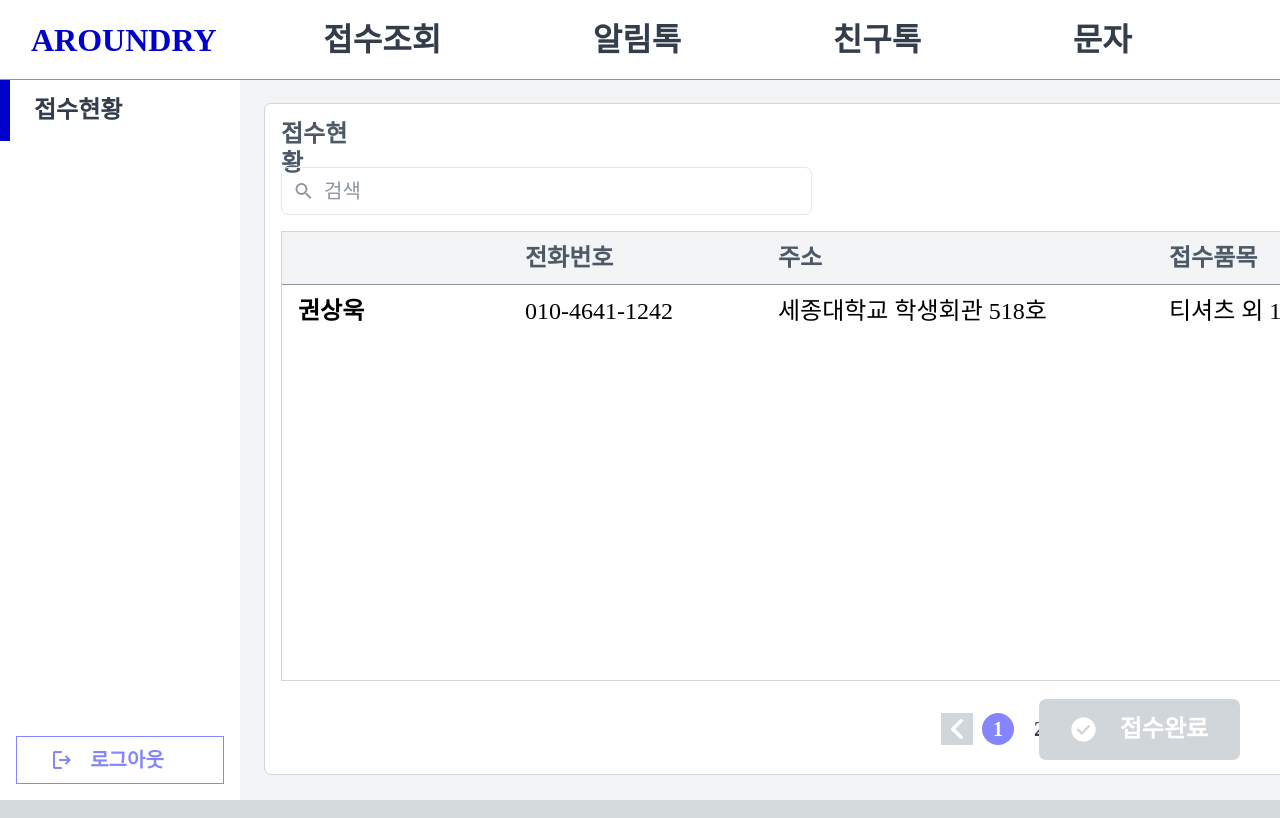
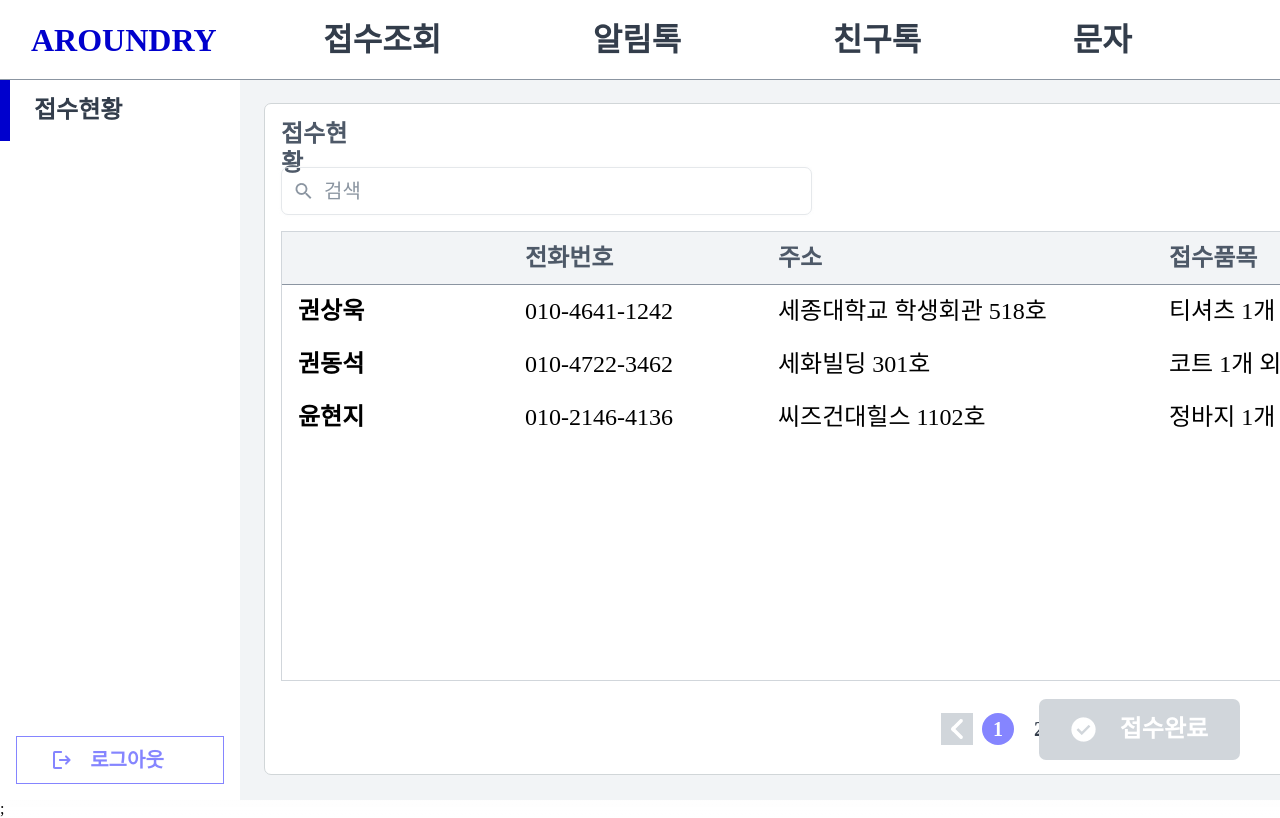
Before and after one commit to Aroundry/ACB-FE, a Next.js app: page / in a window 1280 px wide. Shown: the top 818 px of the page. Built offline with nearby package versions, Linux system fonts and the light colour scheme.

Commit message:
ACB-21 Recoil을 활용한 데이터 관리 및 선택한 정보 모달창 구현 완료

```diff
--- a/pages/_app.tsx
+++ b/pages/_app.tsx
@@ -1,6 +1,11 @@
 import '../styles/globals.css';
 import type { AppProps } from 'next/app';
+import { RecoilRoot } from 'recoil';
 
 export default function App({ Component, pageProps }: AppProps) {
-  return <Component {...pageProps} />;
+  return (
+    <RecoilRoot>
+      <Component {...pageProps} />;
+    </RecoilRoot>
+  );
 }
--- /dev/null
+++ b/src/atoms/reception.ts
@@ -0,0 +1,36 @@
+import { atom } from 'recoil';
+
+interface receptionDataTypes {
+  name: string;
+  number: string;
+  address: string;
+  receptionItem: string;
+  date: string;
+  request: string;
+  status: string;
+}
+
+const receptionDataAtom = atom<receptionDataTypes[]>({
+  key: 'receptionData',
+  default: [],
+});
+
+const receptionDetailDataAtom = atom<receptionDataTypes>({
+  key: 'receptionDetailData',
+  default: {
+    name: '',
+    number: '',
+    address: '',
+    receptionItem: '',
+    date: '',
+    request: '',
+    status: '',
+  },
+});
+
+const receptionCompleteAtom = atom<boolean>({
+  key: 'receptionComplete',
+  default: false,
+});
+
+export { receptionDataAtom, receptionDetailDataAtom, receptionCompleteAtom };
--- /dev/null
+++ b/src/components/Modal/ReceptionDetailModal.tsx
@@ -0,0 +1,133 @@
+import { receptionDetailDataAtom } from '@atoms/reception';
+import styled from '@emotion/styled';
+import { useRecoilValue, useSetRecoilState } from 'recoil';
+import Image from 'next/image';
+import Check from '@icons/Check.png';
+import { receptionCompleteAtom } from '@atoms/reception';
+
+export interface Props {
+  closeModal: () => void;
+}
+
+const ReceptionDetailModal = ({ closeModal }: Props) => {
+  const receptionDetailData = useRecoilValue(receptionDetailDataAtom);
+  const setReceptionComplete = useSetRecoilState(receptionCompleteAtom);
+
+  return (
+    <Wrapper>
+      <Title>상세정보</Title>
+      <PropsTitle>이름</PropsTitle>
+      <PropsBoldText>{receptionDetailData.name}</PropsBoldText>
+      <PropsTitle>전화번호</PropsTitle>
+      <PropsNomalText>{receptionDetailData.number}</PropsNomalText>
+      <PropsTitle>주소</PropsTitle>
+      <PropsNomalText>{receptionDetailData.address}</PropsNomalText>
+      <PropsTitle>접수품목</PropsTitle>
+      <PropsNomalText>{receptionDetailData.receptionItem}</PropsNomalText>
+      <PropsTitle>수거요청 날짜 및 시간</PropsTitle>
+      <PropsBoldText>{receptionDetailData.date}</PropsBoldText>
+      <PropsTitle>요청사항</PropsTitle>
+      <PropsNomalText>{receptionDetailData.request}</PropsNomalText>
+      <ReceptionCompleteButton
+        onClick={() => {
+          closeModal();
+          setReceptionComplete(true);
+        }}
+      >
+        <Image src={Check} alt="체크" />
+        접수완료
+      </ReceptionCompleteButton>
+    </Wrapper>
+  );
+};
+
+const Wrapper = styled.div`
+  background-color: #fff;
+  position: absolute;
+  top: 0;
+  right: 0;
+
+  width: 448px;
+  height: 100vh;
+`;
+
+const Title = styled.div`
+  width: 100%;
+
+  padding: 19px 16px;
+  margin-bottom: 16px;
+
+  font-family: 'Pretendard';
+  font-style: normal;
+  font-weight: 700;
+  font-size: 24px;
+  line-height: 29px;
+
+  color: #000000;
+
+  border-bottom: 1px solid #e5e8eb;
+`;
+
+const PropsTitle = styled.div`
+  margin: 16px 24px 8px 24px;
+
+  font-family: 'Pretendard';
+  font-style: normal;
+  font-weight: 700;
+  font-size: 16px;
+  line-height: 19px;
+
+  color: #8b95a1;
+`;
+
+const PropsBoldText = styled.div`
+  display: flex;
+  justify-content: space-between;
+  margin: 0px 24px 16px 24px;
+  padding: 12px 18px;
+
+  background: #f9fafb;
+  border-radius: 7px;
+
+  font-family: 'Pretendard';
+  font-style: normal;
+  font-weight: 700;
+  font-size: 20px;
+  line-height: 24px;
+
+  color: #000000;
+`;
+
+const PropsNomalText = styled(PropsBoldText)`
+  font-weight: 500;
+
+  color: #333d4b;
+`;
+
+const ReceptionCompleteButton = styled.button`
+  display: flex;
+  justify-content: space-around;
+  align-items: center;
+  padding: 0px 20px;
+
+  position: absolute;
+  width: 201px;
+  height: 61px;
+  right: 40px;
+  bottom: 40px;
+
+  border: none;
+  cursor: pointer;
+  background: #0000cd;
+  border-radius: 7px;
+
+  font-family: 'Pretendard';
+  font-style: normal;
+  font-weight: 700;
+  font-size: 24px;
+  line-height: 29px;
+
+  color: #ffffff;
+`;
+
+export default ReceptionDetailModal;
--- /dev/null
+++ b/src/components/Modal/index.tsx
@@ -0,0 +1,46 @@
+import styled from '@emotion/styled';
+import ReceptionDetailModal from './ReceptionDetailModal';
+
+export interface Props {
+  closeModal: () => void;
+}
+const Modal = ({ closeModal }: Props) => {
+  return (
+    <ModalWrap>
+      <ModalBackGround onClick={closeModal} />
+      <ReceptionDetailModal closeModal={closeModal} />
+    </ModalWrap>
+  );
+};
+
+const ModalWrap = styled.div`
+  width: 100vw;
+  height: 100vh;
+`;
+
+const ModalBackGround = styled.div`
+  background-color: rgba(0, 0, 0, 0.6);
+  width: 100%;
+  height: 100vh;
+  position: absolute;
+  bottom: 0;
+  left: 0;
+`;
+
+const ModalContainer = styled.div`
+  display: flex;
+  flex-direction: column;
+  justify-content: center;
+  align-items: center;
+  border-radius: 2rem;
+  gap: 2rem;
+  padding: 3.6rem 0;
+  border: 1px solid var(--color-white);
+  background-color: var(--color-white);
+  position: absolute;
+  left: 0;
+  top: 0;
+  width: 90%;
+`;
+
+export default Modal;
--- /dev/null
+++ b/src/components/Modal/useOpenModal.ts
@@ -0,0 +1,12 @@
+import { useState } from 'react';
+
+export default function useOpenModal() {
+  const [isOpenModal, setIsOpenModal] = useState(false);
+  const clickModal = () => {
+    setIsOpenModal(true);
+  };
+  const closeModal = () => {
+    setIsOpenModal(false);
+  };
+  return { isOpenModal, clickModal, closeModal };
+}
--- a/src/components/ReceptionStatus/ReceptionStatusTable.tsx
+++ b/src/components/ReceptionStatus/ReceptionStatusTable.tsx
@@ -1,6 +1,70 @@
 import styled from '@emotion/styled';
+import {
+  receptionDataAtom,
+  receptionDetailDataAtom,
+  receptionCompleteAtom,
+} from '@atoms/reception';
+import { useSetRecoilState, useRecoilValue, useRecoilState } from 'recoil';
+import { useState, useEffect } from 'react';
 
 const ReceptionStatusTable = () => {
+  const setReceptionData = useSetRecoilState(receptionDataAtom);
+  const [receptionDetailData, setReceptionDetailData] = useRecoilState(
+    receptionDetailDataAtom
+  );
+  const [receptionComplete, setReceptionComplete] = useRecoilState(
+    receptionCompleteAtom
+  );
+  const receptionData = useRecoilValue(receptionDataAtom);
+  const [isClick, setIsClick] = useState('');
+  const dummyDataList = [
+    {
+      name: '권상욱',
+      number: '010-4641-1242',
+      address: '세종대학교 학생회관 518호',
+      receptionItem: '티셔츠 1개, 신발 4개, 코트 1개, 청바지 2개, 패딩 2개',
+      date: '2022-02-08 오후 02시 30분',
+      request:
+        '코트에 얼룩이 있습니다. 드라이 부탁드립니다. 나머지는 세탁해주세요.',
+      status: 'show',
+    },
+    {
+      name: '권동석',
+      number: '010-4722-3462',
+      address: '세화빌딩 301호',
+      receptionItem: '코트 1개, 신발 1개, 패딩 1개',
+      date: '2022-02-07 오후 06시 30분',
+      request: '',
+      status: 'show',
+    },
+    {
+      name: '윤현지',
+      number: '010-2146-4136',
+      address: '씨즈건대힐스 1102호',
+      receptionItem: '정바지 1개',
+      date: '2022-02-07 오후 01시 00분',
+      request: '',
+      status: 'show',
+    },
+  ];
+
+  useEffect(() => {
+    setReceptionData(dummyDataList);
+  }, []);
+
+  useEffect(() => {
+    if (receptionComplete === true) {
+      setReceptionData(
+        receptionData.filter(
+          (it) =>
+            it.number != receptionDetailData.number &&
+            it.receptionItem != receptionDetailData.receptionItem
+        )
+      );
+      setReceptionComplete(false);
+    }
+  }, [receptionComplete]);
+
   return (
     <Wrapper>
       <TableHeader>
@@ -11,16 +75,43 @@ const ReceptionStatusTable = () => {
         <TableDateTitle>수거요청 날짜 및 시간</TableDateTitle>
         <TableRequestTitle>요청사항</TableRequestTitle>
       </TableHeader>
-      <TableItemWrapper>
-        <TableNameText>권상욱</TableNameText>
-        <TableNumberText>010-4641-1242</TableNumberText>
-        <TableAddressText>세종대학교 학생회관 518호</TableAddressText>
-        <TableReceptionItemText>티셔츠 외 10개</TableReceptionItemText>
-        <TableDateText>2022-02-08 오후 02시 30분</TableDateText>
-        <TableRequestWrapper>
-          <TableRequestButton>요청사항</TableRequestButton>
-        </TableRequestWrapper>
-      </TableItemWrapper>
+      {receptionData
+        .filter((it) => it.status === 'show')
+        .map((it) => {
+          return (
+            <TableItemWrapper
+              onClick={() => {
+                setIsClick(`${it.name}`);
+                setReceptionDetailData(it);
+              }}
+              title={isClick}
+              theme={it.name}
+            >
+              <TableNameText>{it.name}</TableNameText>
+              <TableNumberText>{it.number}</TableNumberText>
+              <TableAddressText>{it.address}</TableAddressText>
+              {it.receptionItem.indexOf(',') !== -1 ? (
+                <TableReceptionItemText>
+                  {it.receptionItem.split(',', 1)} 외{' '}
+                  {it.receptionItem.split(',').length - 1}개
+                </TableReceptionItemText>
+              ) : (
+                <TableReceptionItemText>
+                  {it.receptionItem}
+                </TableReceptionItemText>
+              )}
+
+              <TableDateText>{it.date}</TableDateText>
+              {it.request ? (
+                <TableRequestWrapper>
+                  <TableRequestButton>요청사항</TableRequestButton>
+                </TableRequestWrapper>
+              ) : (
+                ''
+              )}
+            </TableItemWrapper>
+          );
+        })}
     </Wrapper>
   );
 };
@@ -83,8 +174,11 @@ const TableRequestTitle = styled(TableNumberTitle)`
 `;
 
 const TableItemWrapper = styled(TableHeader)`
-  background-color: #fff;
+  background-color: ${(props) =>
+    props.title === props.theme ? '#8585ff53' : '#fff'};
   border: none;
+
+  cursor: pointer;
 `;
 
 const TableNameText = styled(TableNameTitle)`
@@ -119,10 +213,8 @@ const TableRequestButton = styled.button`
   display: flex;
   justify-content: center;
   align-items: center;
-
   width: 207px;
   height: 29px;
-
   border: none;
 
   background: #8585ff;
--- a/src/components/ReceptionStatus/index.tsx
+++ b/src/components/ReceptionStatus/index.tsx
@@ -7,8 +7,12 @@ import ReceptionStatusTable from './ReceptionStatusTable';
 import LeftArrow from '@icons/LeftArrow.png';
 import RightArrow from '@icons/RightArrow.png';
 import Check from '@icons/Check.png';
+import useOpenModal from '@components/Modal/useOpenModal';
+import Modal from '@components/Modal';
 
 const ReceptionStatus = () => {
+  const { isOpenModal, clickModal, closeModal } = useOpenModal();
+
   return (
     <Wrapper>
       <Title>접수현황</Title>
@@ -22,7 +26,7 @@ const ReceptionStatus = () => {
             <Image src={Delete} alt="삭제하기" />
             삭제하기
           </DeleteButton>
-          <DetailButton>
+          <DetailButton onClick={clickModal}>
             <Image src={Detail} alt="상세정보 보기" />
             상세정보 보기
           </DetailButton>
@@ -46,6 +50,8 @@ const ReceptionStatus = () => {
         <Image src={Check} alt="체크" />
         접수완료
       </ReceptionCompleteButton>
+
+      {isOpenModal && <Modal closeModal={closeModal} />}
     </Wrapper>
   );
 };
@@ -165,6 +171,8 @@ const DetailButton = styled(DeleteButton)`
   border-radius: 7px;
 
   color: #8585ff;
+
+  cursor: pointer;
 `;
 
 const PaginationWrapper = styled.div`
--- a/tsconfig.json
+++ b/tsconfig.json
@@ -18,7 +18,8 @@
     "paths": {
       "@icons/*": ["src/assets/icons/*"],
       "@components/*": ["src/components/*"],
-      "@constants/*": ["src/constants/*"]
+      "@constants/*": ["src/constants/*"],
+      "@atoms/*": ["src/atoms/*"]
     }
   },
   "include": ["next-env.d.ts", "**/*.ts", "**/*.tsx"],
```
